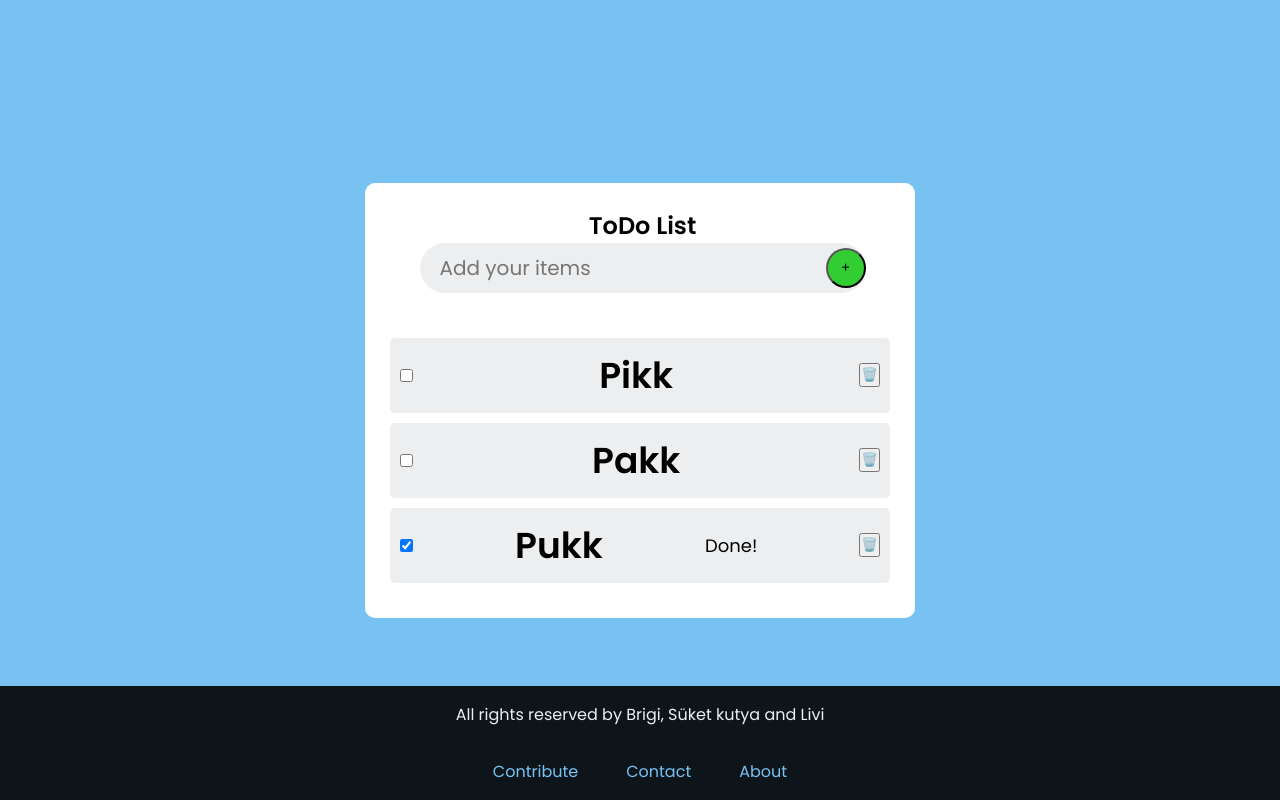
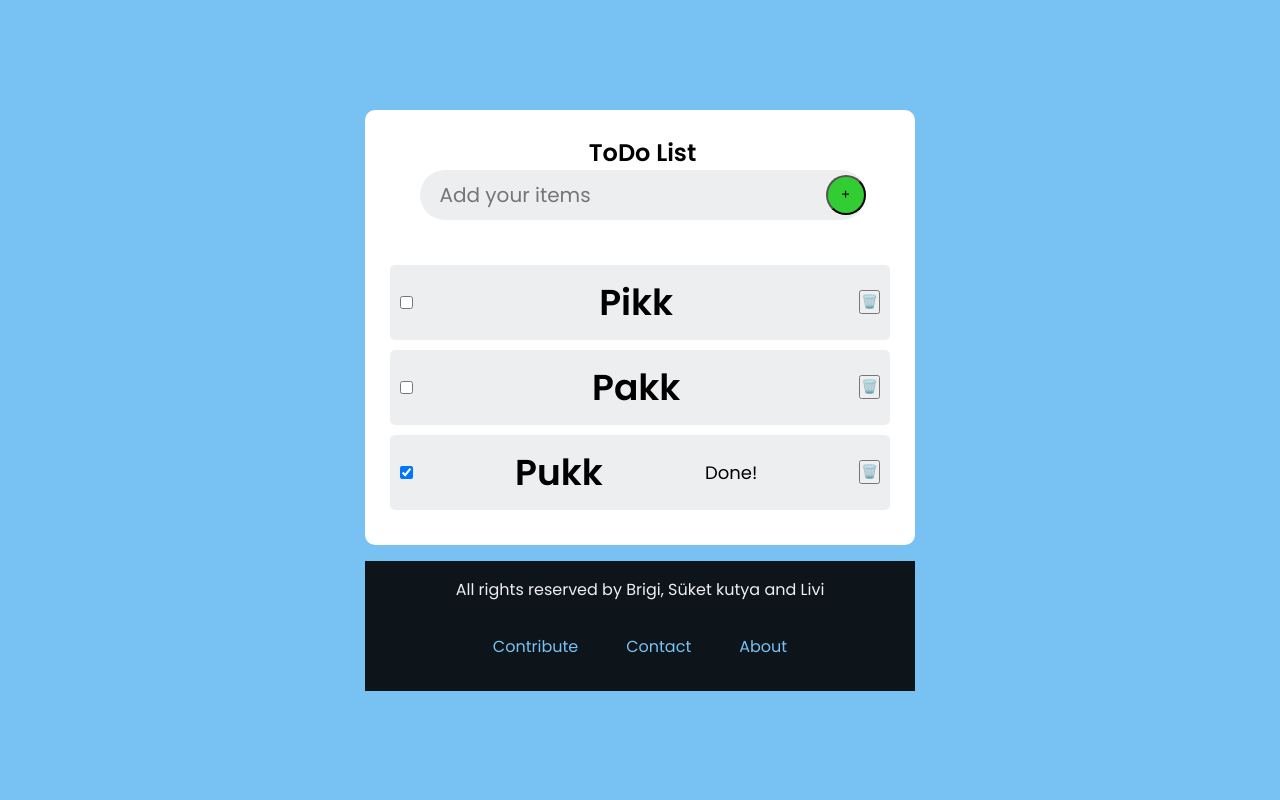
Before and after one commit to tintapolipka/react-ts2-teamwork, a React (Vite) app: page / in a window 1280 px wide. Built offline with nearby package versions, Linux system fonts and the light colour scheme.

Commit message:
Footer css modifiyed

```diff
--- a/src/styles/styles.css
+++ b/src/styles/styles.css
@@ -104,13 +104,15 @@ h5 {
 }
 
 footer {
-  position: fixed;
+  /* position: fixed;
   left: 0;
-  bottom: 0;
+  bottom: 0; */
   width: 100%;
   background-color: var(--dark);
   color: var(--accent);
   text-align: center;
+  margin-top: 1rem;
+  padding-bottom: 1rem;
 }
 
 footer p {
```
